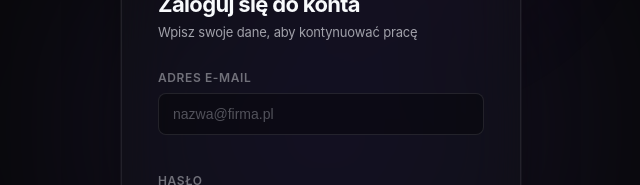
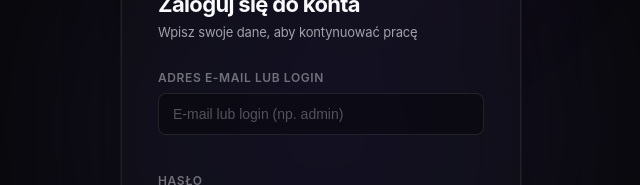
Before and after one commit to kacper0210/serviceFlow, a React (Vite) app in the folder frontend/: page /login in a window 1280 px wide. Shown: the part 262-447 px from the top of the page, without its empty margins (319-959 px from the left). Built offline with nearby package versions, Linux system fonts and the light colour scheme; no server answers.

Commit message:
feat(auth): allow logging in using username prefix like admin or full email

```diff
--- a/frontend/src/components/auth/Login.jsx
+++ b/frontend/src/components/auth/Login.jsx
@@ -71,16 +71,16 @@ export default function Login() {
 
         <form onSubmit={handleLogin} className="premium-form">
           <div className="form-group">
-            <label htmlFor="login-email">Adres e-mail</label>
+            <label htmlFor="login-email">Adres e-mail lub login</label>
             <input
               id="login-email"
-              type="email"
+              type="text"
               value={email}
               onChange={(e) => setEmail(e.target.value)}
-              placeholder="nazwa@firma.pl"
+              placeholder="E-mail lub login (np. admin)"
               required
               className="premium-input"
-              autoComplete="email"
+              autoComplete="username"
             />
           </div>
 
```
Also changed, not shown: 1 other file (tests, documents, lock files or other folders).
